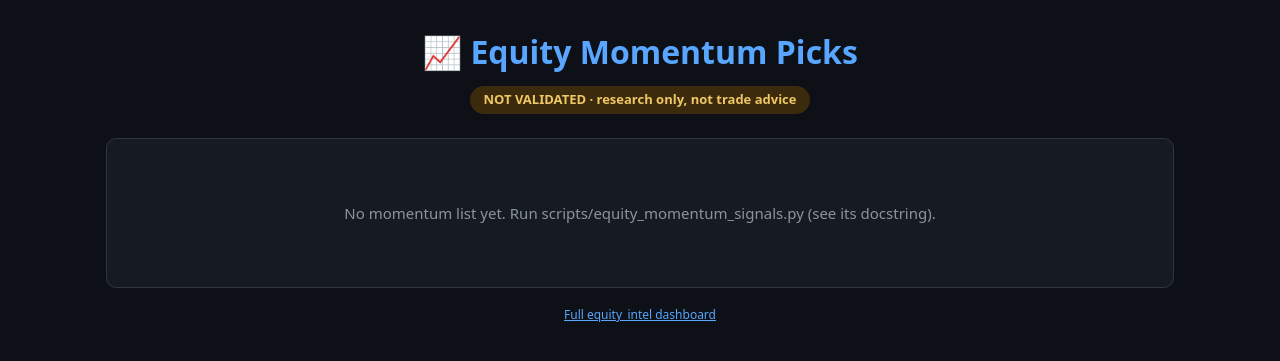
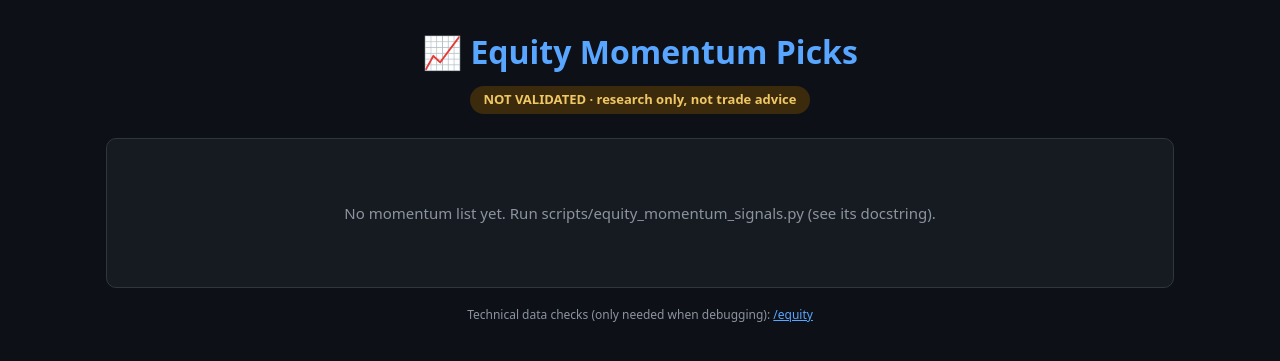
Before and after one commit to hariyaakshay-cpu/equity-intelligence-platform, a Flask app: page /equity/signals in a window 1280 px wide. Shown: the top 361 px of the page. Run offline with Flask 3, Linux system fonts and the light colour scheme.

Commit message:
signals page: label /equity link as technical data checks

```diff
--- a/dashboard/templates/signals.html
+++ b/dashboard/templates/signals.html
@@ -81,7 +81,7 @@
     </div>
   {% endif %}
 
-  <p class="foot" style="text-align:center;margin-top:18px;"><a href="/equity">Full equity_intel dashboard</a></p>
+  <p class="foot" style="text-align:center;margin-top:18px;">Technical data checks (only needed when debugging): <a href="/equity">/equity</a></p>
 </main>
 </body>
 </html>
```
